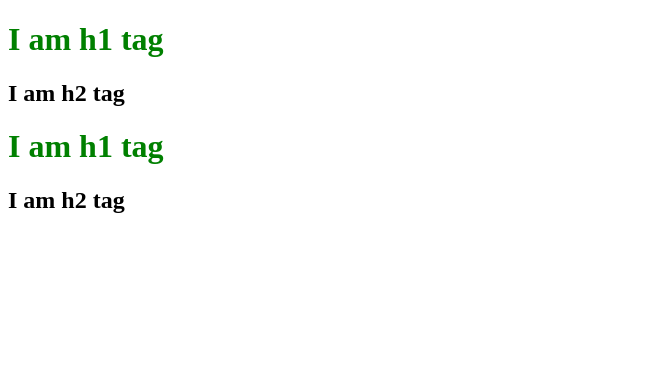
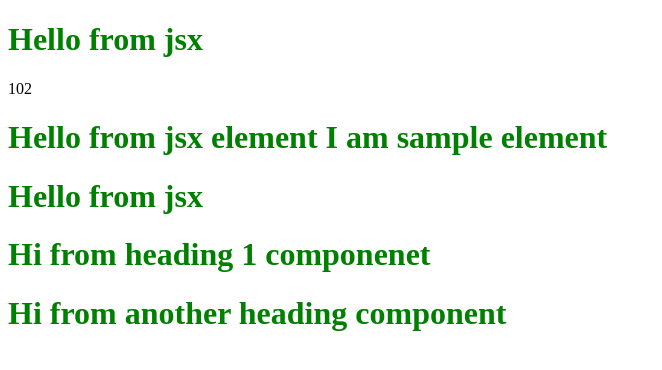
Before and after one commit to rishabh120296/react-aag, a React (Vite) app: page / in a window 1280 px wide. Shown: the top 370 px of the page, without its empty margins (0-662 px from the left). Built offline with nearby package versions, Linux system fonts and the light colour scheme.

Commit message:
Episode 3

```diff
--- a/App.js
+++ b/App.js
@@ -15,13 +15,49 @@
 //         <h2>I am H2 Tag</h2>
 //     </div>
 // </div>
-import React from "react"
-import ReactDOM from "react-dom/client"
+import React from "react";
+import ReactDOM from "react-dom/client";
 
-const parent = React.createElement('div',{id:"parent"},
-    [React.createElement('div',{id:"child"},
-        [React.createElement("h1",{id:"h1"},'I am h1 tag'),React.createElement("h2",{id:"h2"},'I am h2 tag')]),React.createElement('div',{id:"child2"},
-            [React.createElement("h1",{id:"h3"},'I am h1 tag'),React.createElement("h2",{id:"h4"},'I am h2 tag')])])
+const parent = React.createElement("div", { id: "parent" }, [
+  React.createElement("div", { id: "child" }, [
+    React.createElement("h1", { id: "h1" }, "I am h1 tag"),
+    React.createElement("h2", { id: "h2" }, "I am h2 tag"),
+  ]),
+  React.createElement("div", { id: "child2" }, [
+    React.createElement("h1", { id: "h3" }, "I am h1 tag"),
+    React.createElement("h2", { id: "h4" }, "I am h2 tag"),
+  ]),
+]);
 
-const root = ReactDOM.createRoot(document.getElementById('root'))
-root.render(parent)
+console.log(parent);
+const root = ReactDOM.createRoot(document.getElementById("root"));
+
+const heading2 = <span>I am sample element</span>
+//root.render(parent)
+const jsxheading = <h1>Hello from jsx element {heading2}</h1>;
+console.log(jsxheading);
+//root.render(jsxheading)
+
+const Title = () => <h1>Hello from jsx</h1>;
+const HeadingComponent1 = () => (
+  <h1 className="mycomponent">Hi from heading 1 componenet</h1>
+);
+
+const HeadingComponent2 = () => {
+    //3 ways to call componenet inside componenet. {} means js code so normal function call also we can do to put componenet inside componenet
+    // element inside component also can be done using {}
+  return (
+    <div>
+      {Title()}
+      {100 + 2}
+      {jsxheading}
+      <Title></Title>
+      <HeadingComponent1 />
+      <h1 id="component2">Hi from another heading component</h1>
+    </div>
+  );
+};
+
+root.render(<HeadingComponent2 />);
+
+//
```
